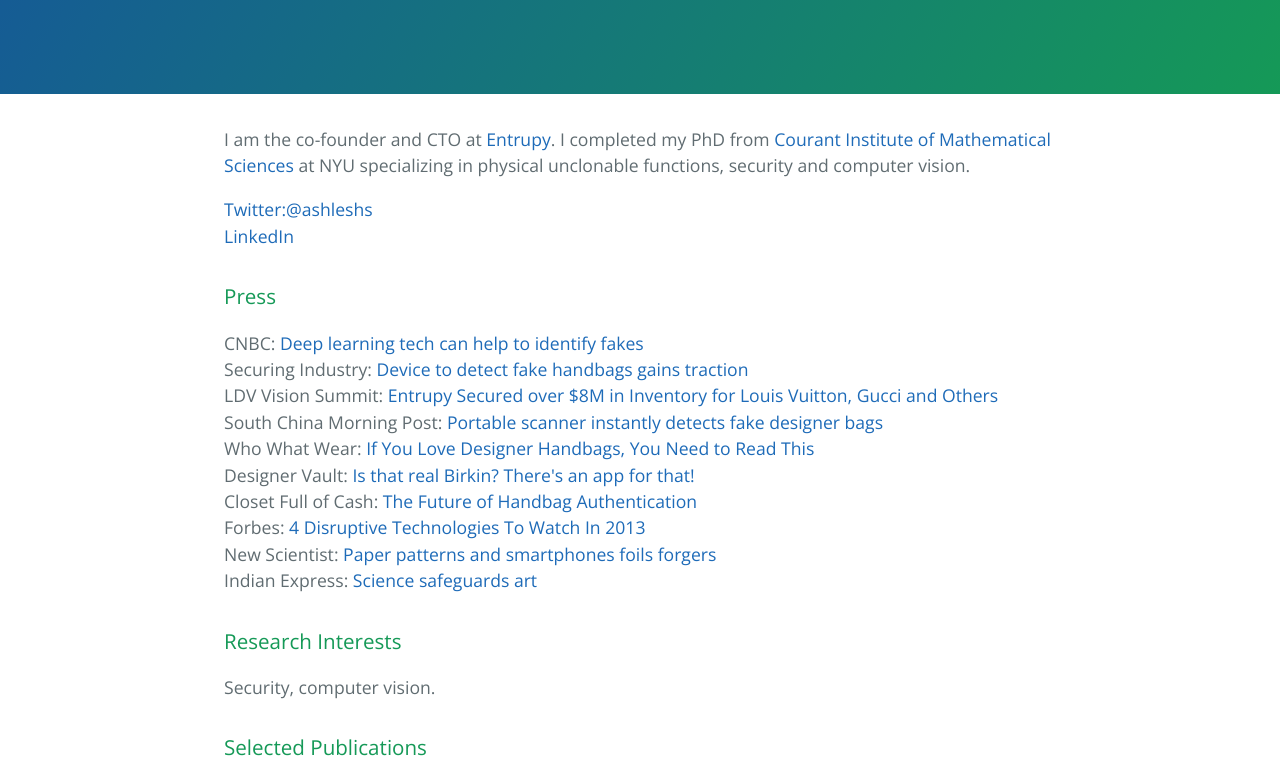
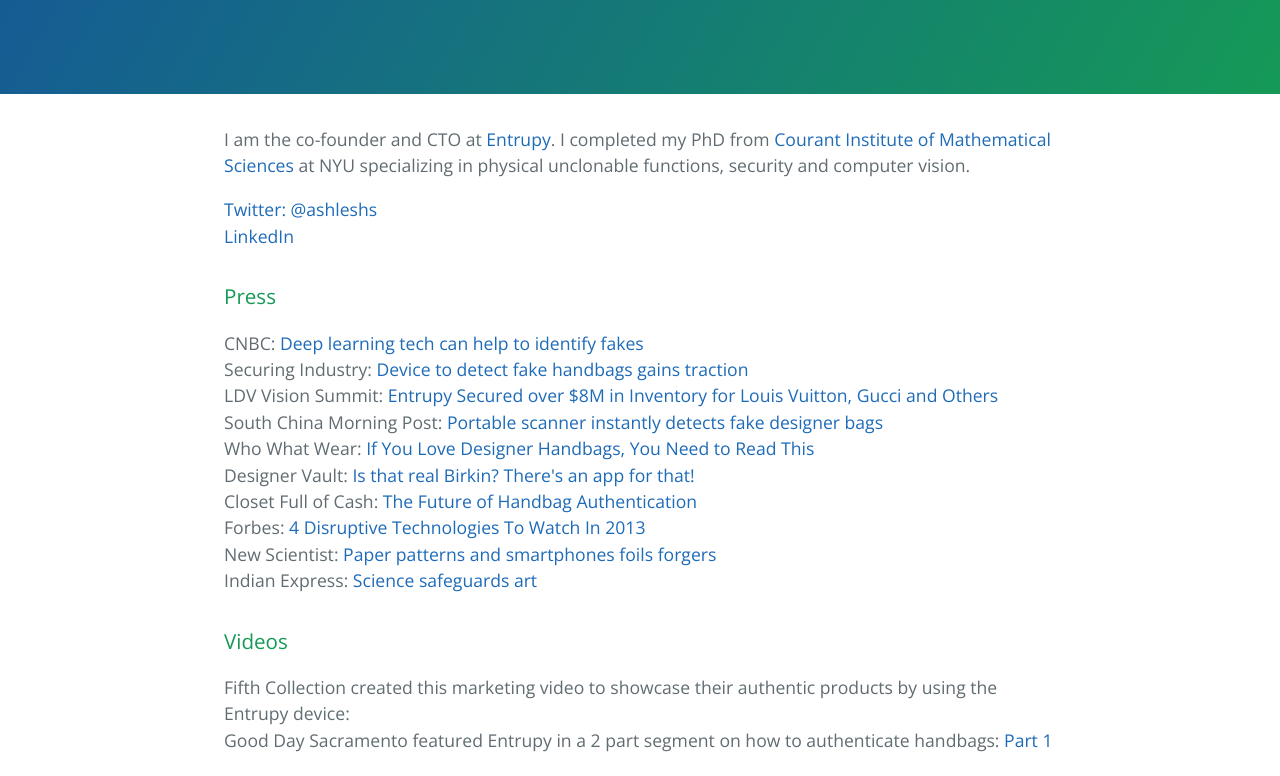
Before and after one commit to ashleshsharma/ashleshsharma.github.io, a plain HTML site: page index.html in a window 1280 px wide. Shown: the part 176-952 px from the top of the page. Drawn offline with nearby package versions, Linux system fonts and the light colour scheme.

Commit message:
added videos

```diff
--- a/index.html
+++ b/index.html
@@ -18,7 +18,7 @@
     <section class="main-content">
       <p>I am the co-founder and CTO at <a href="http://www.entrupy.com/">Entrupy</a>. I completed my PhD from <a href="http://cims.nyu.edu/">Courant Institute of Mathematical Sciences</a> at NYU specializing in physical unclonable functions, security and computer vision.</p>
 
-<p><a href="https://twitter.com/ashleshs">Twitter:@ashleshs</a><br>
+<p><a href="https://twitter.com/ashleshs">Twitter: @ashleshs</a><br>
   <a href="http://www.linkedin.com/in/ashlesh">LinkedIn</a></p>
 
 
@@ -35,6 +35,12 @@ Closet Full of Cash: <a href="https://closetfullofcash.com/entrupy-handbag-authe
 Forbes: <a href="http://www.forbes.com/sites/gyro/2012/12/31/four-disruptive-technologies-marketers-should-consider-now/">4 Disruptive Technologies To Watch In 2013</a><br>
 New Scientist: <a href="http://www.newscientist.com/article/mg21128334.700-paper-patterns-and-smartphones-foil-forgers.html">Paper patterns and smartphones foils forgers</a><br>
 Indian Express: <a href="http://newindianexpress.com/education/edex/article346246.ece">Science safeguards art</a></p>
+
+<h3>
+  <a id="videos" class="anchor" href="#press" aria-hidden="true"><span aria-hidden="true" class="octicon octicon-link"></span></a>Videos</h3>
+<p> Fifth Collection created this marketing video to showcase their authentic products by using the Entrupy device: <a href="https://www.youtube.com/watch?v=IenRop83fyk"> </a><br>
+Good Day Sacramento featured Entrupy in a 2 part segment on how to authenticate handbags: <a href="https://www.youtube.com/watch?v=h09vuQJwcu4"> Part 1</a><br>
+
 
 
 <h3>
```
